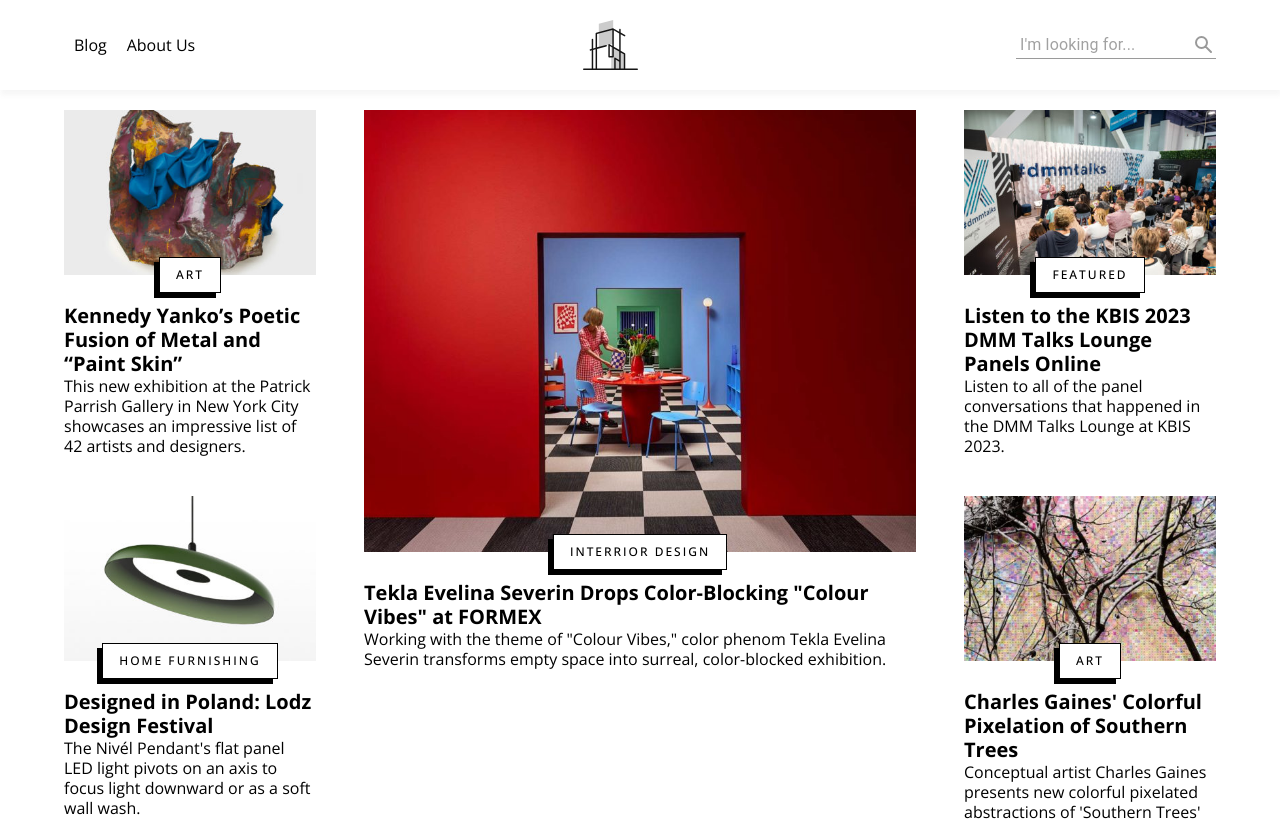
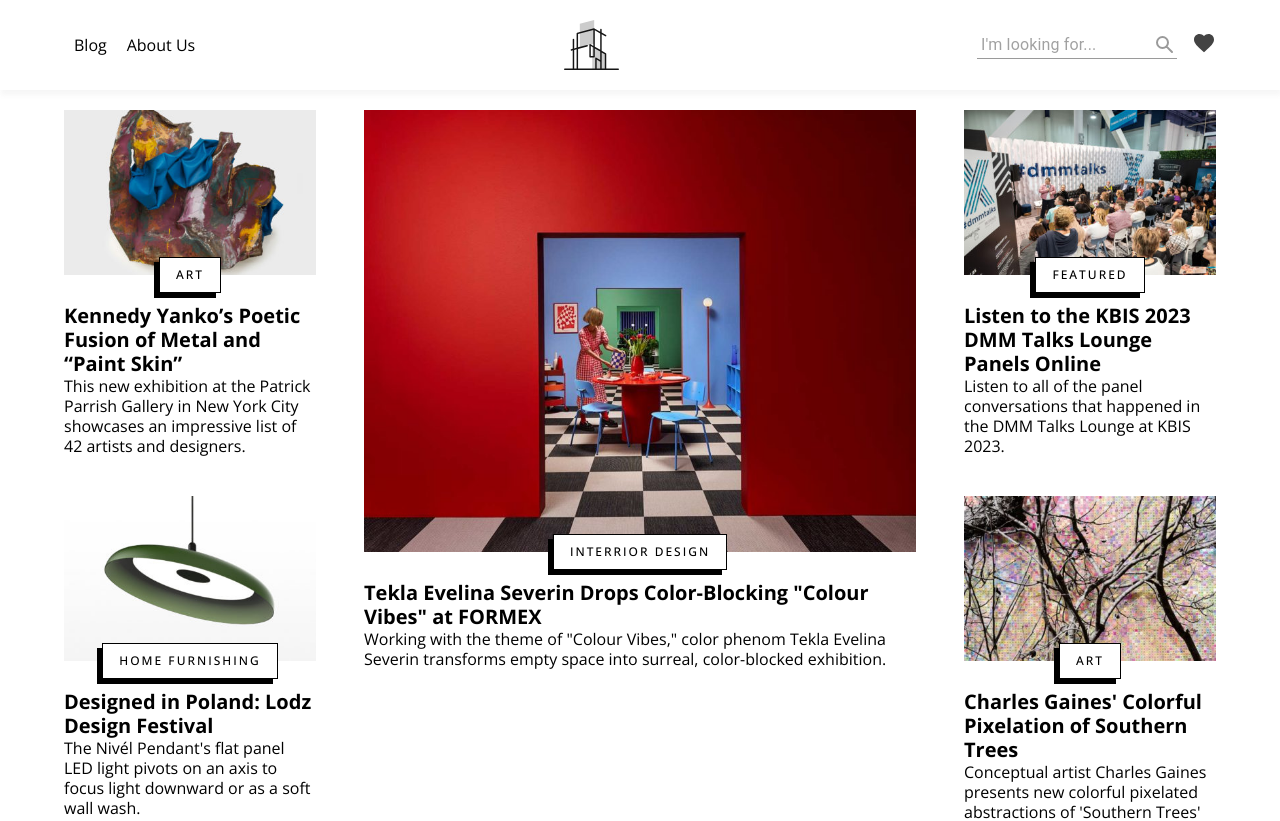
Before and after one commit to tetiana-kozak/design-blog, a React (Create React App) app: page / in a window 1280 px wide. Shown: the top 821 px of the page. Built offline with nearby package versions, Linux system fonts and the light colour scheme.

Commit message:
add favorites button to header

```diff
--- a/src/container/Header/Header.scss
+++ b/src/container/Header/Header.scss
@@ -2,11 +2,23 @@
   box-shadow: 1px 5px 5px rgba(143, 143, 143, 0.08);
 }
 
-.main-header-inner {
+.main-header__inner {
   display: flex;
   justify-content: space-between;
   align-items: center;
   padding: 20px 0;
+
+  .main-header__actions {
+    display: flex;
+    .favorite-icon {
+      color: #434343;
+      margin-left: 15px;
+      cursor: pointer;
+      &:hover {
+        color: #000;
+      }
+    }
+  }
 }
 
 .MuiInput-input {
--- a/src/container/Header/Header.tsx
+++ b/src/container/Header/Header.tsx
@@ -3,16 +3,20 @@ import Menu from 'components/Menu/Menu'
 import Logo from 'components/Logo/Logo'
 import Search from 'components/Search/Search'
 import './Header.scss'
+import FavoriteIcon from '@mui/icons-material/Favorite'
 
 type Props = {}
 const Header = (props: Props) => {
   return (
     <header className="main-header">
       <Container>
-        <div className="main-header-inner">
+        <div className="main-header__inner">
           <Menu />
           <Logo />
-          <Search />
+          <div className="main-header__actions">
+            <Search />
+            <FavoriteIcon className="favorite-icon" />
+          </div>
         </div>
       </Container>
     </header>
```
